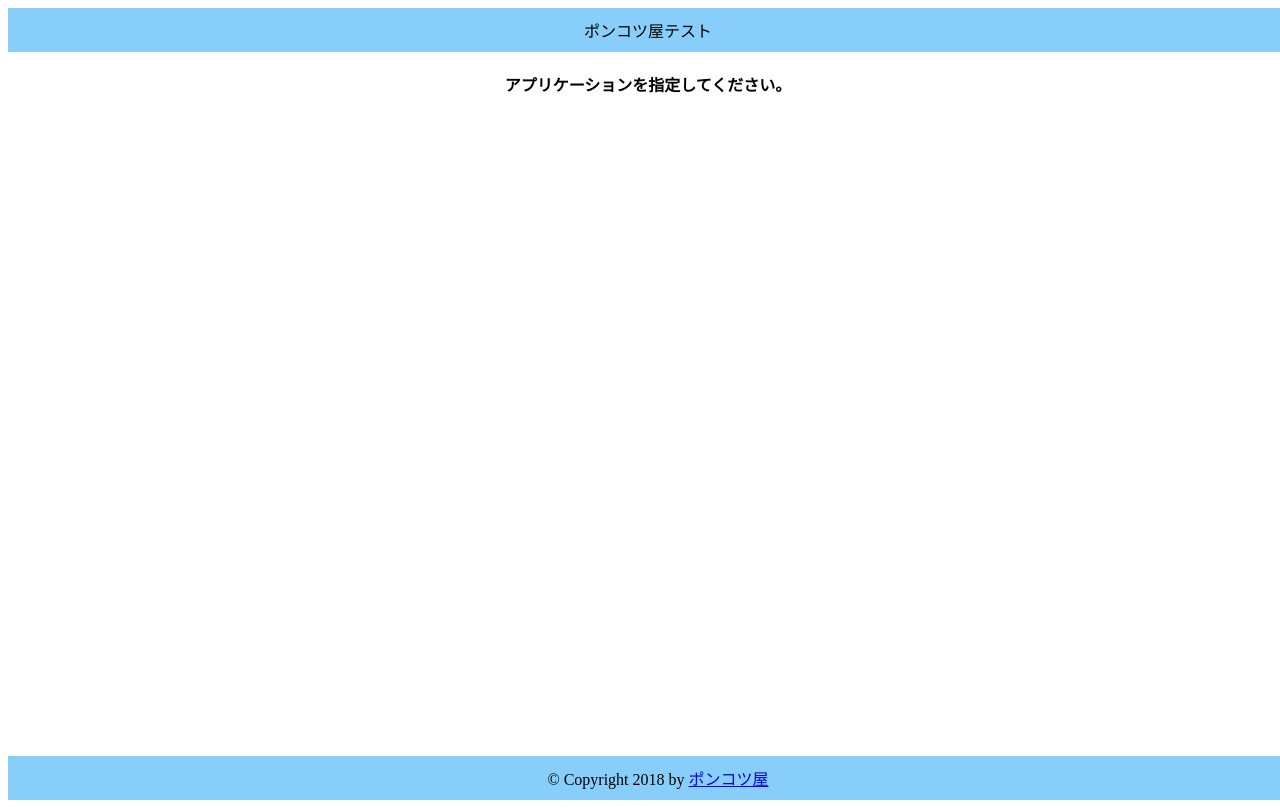
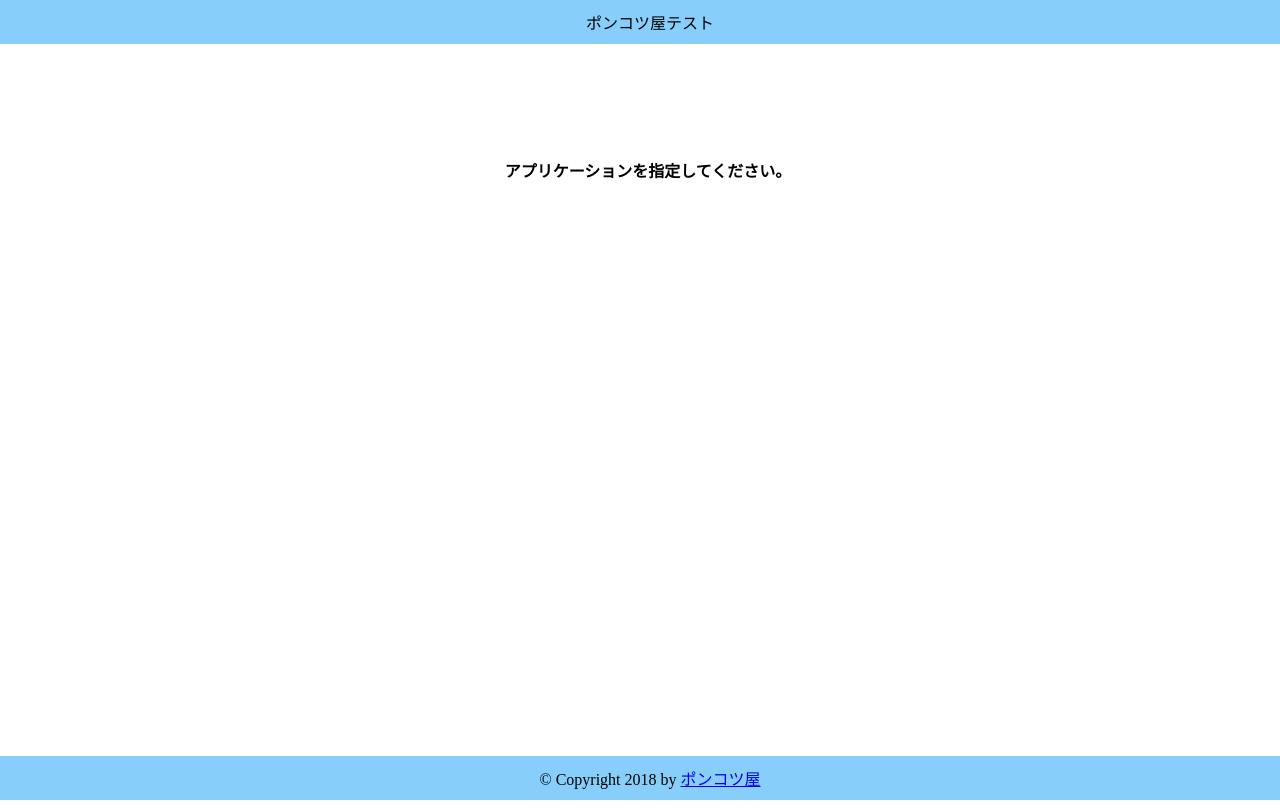
Before and after one commit to techmemo2020/mnist-ui, a Flask app: page / in a window 1280 px wide. Run offline with Flask 2, Linux system fonts and the light colour scheme.

Commit message:
Adjusted header postion

```diff
--- a/static/css/style.css
+++ b/static/css/style.css
@@ -5,6 +5,10 @@ body , html {
 }
 
 div#header {
+	position: fixed;
+	width: 100%;
+	top: 0px;
+	left: 0px;
 	text-align: center;
 	padding: 10px;
 	background-color: lightskyblue;
@@ -12,7 +16,7 @@ div#header {
 
 div#content {
 	text-align: center;
-	padding: 20px;
+	padding: 150px 20px 150px 20px;
 }
 
 div#footer {
@@ -21,5 +25,6 @@ div#footer {
 	width: 100%;
 	text-align: center;
 	padding: 10px;
+	left: 0px;
 	background-color: lightskyblue;
 }
```
Also changed, not shown: 1 other file.
